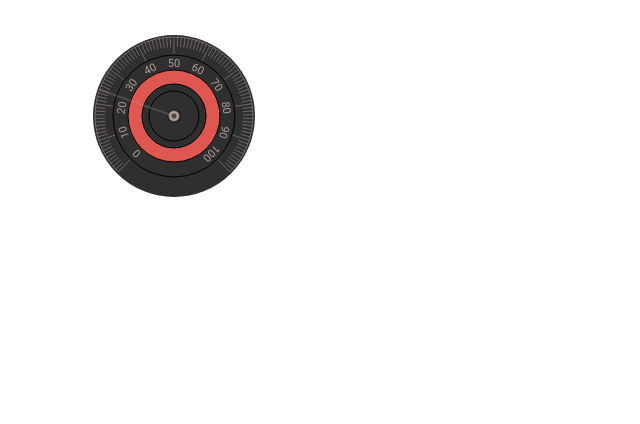
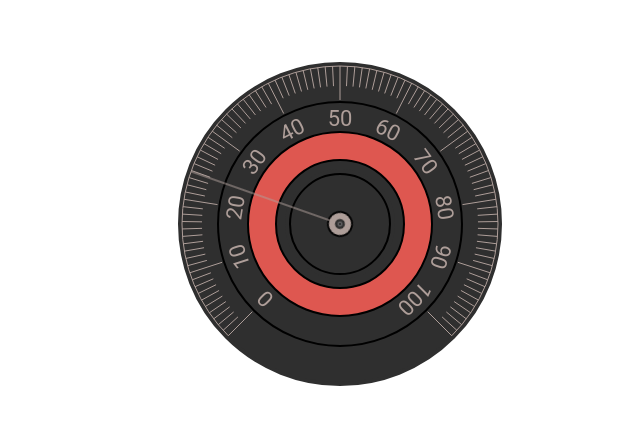
Before and after one commit to buribalkan/ChartRace, a plain HTML site: page gauge.html in a window 1280 px wide. Shown: the whole page, without its empty margins (0-640 px from the left). Drawn offline with Linux system fonts and the light colour scheme.

Commit message:
Update gauge.html

```diff
--- a/gauge.html
+++ b/gauge.html
@@ -32,8 +32,8 @@
   </style>
 </head>
 <body>
-  <svg width="1500" height="1500">
-
+  <svg width="1600" height="1600">
+    <g transform="scale(2)">
     <g transform="translate(75, 40)">
       <circle id="movingCircle" cx="91" cy="68" r="80" fill="#2f2f2f" stroke="#2f2f2f" stroke-width="2" />
       <circle id="movingCircle" cx="91" cy="68" r="61" fill="none" stroke="black" stroke-width="1" />
@@ -53,7 +53,7 @@
       <!-- Tick marks group -->
       <g id="tickMarks"></g>
     </g>
-
+    </g>
   </svg>
   <div class="settings">
     <p style="color: tomato;"> SETTINGS:</p>
```
